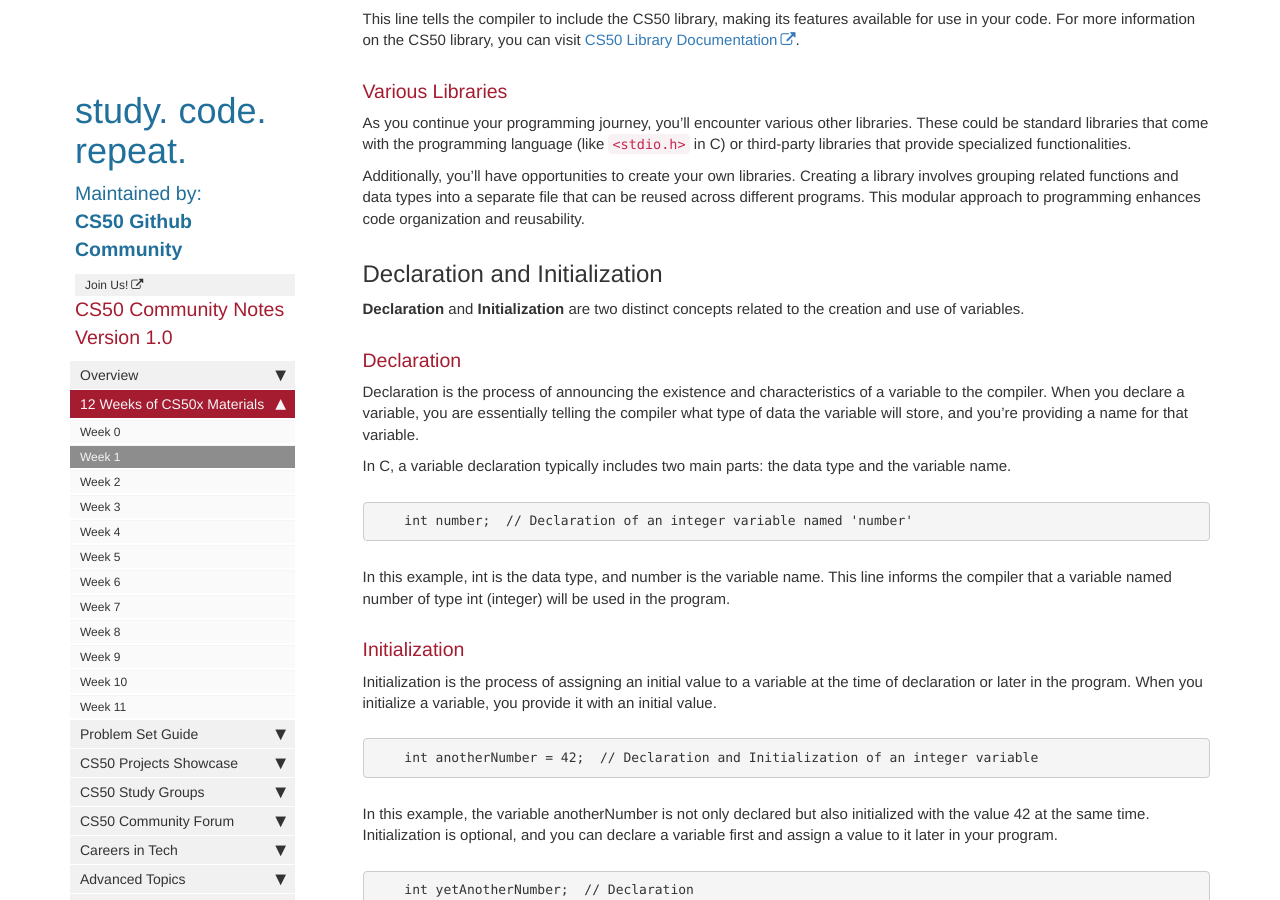
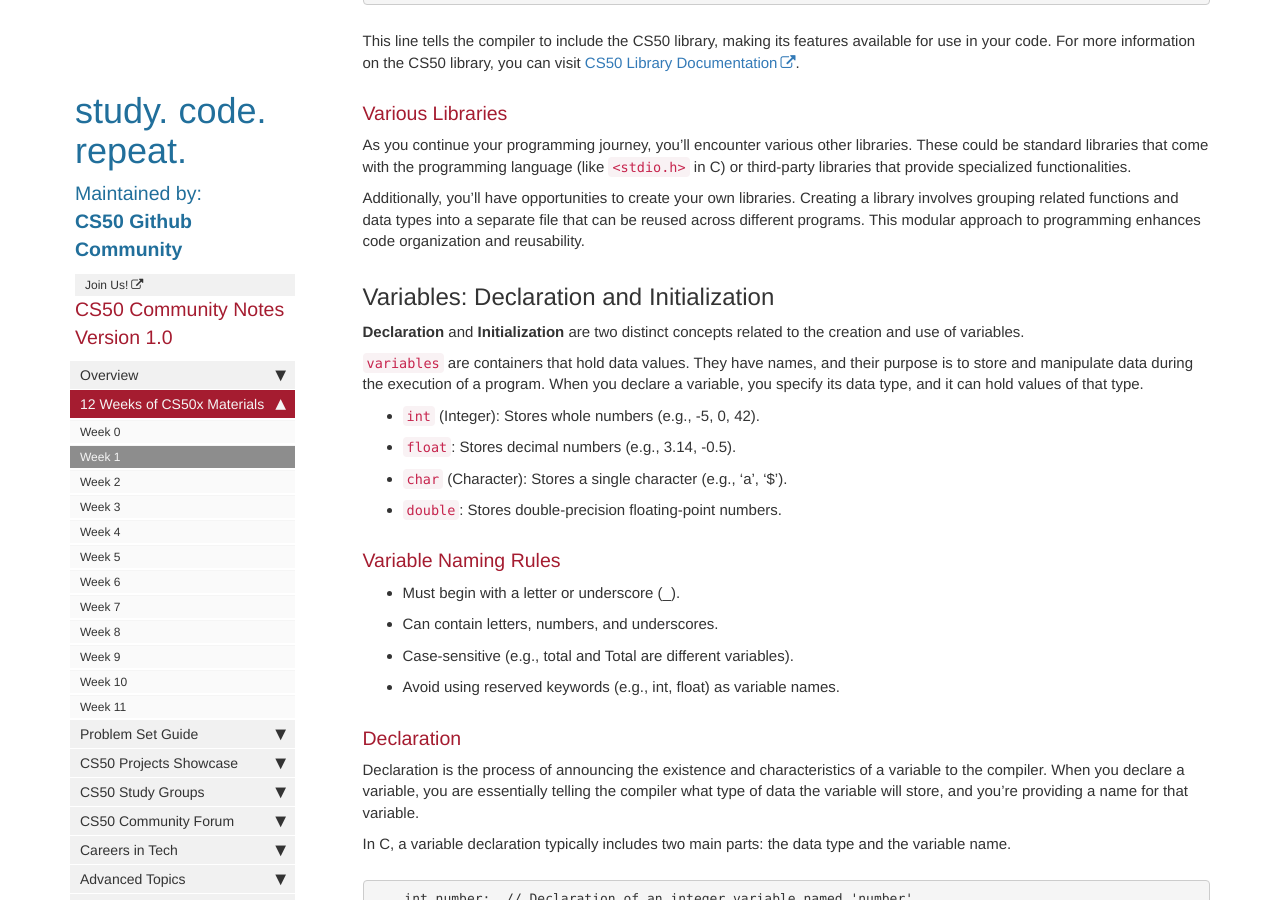
Before and after one commit to melissadeleonx/cs50-community-notes, a Jekyll site: the page built from pages/mydoc/week_1.md, in a window 1280 px wide and 900 px high, scrolled down 4799 px. Built offline with Jekyll 4.4.1, drawn with Linux system fonts in a browser that asks for light colours; comment, search, counter and statistics services are not loaded; some of the changed text lies outside the part shown.

Commit message:
week_1.md updated

```diff
--- a/pages/mydoc/week_1.md
+++ b/pages/mydoc/week_1.md
@@ -155,9 +155,22 @@ As you continue your programming journey, you'll encounter various other librari
 
 Additionally, you'll have opportunities to create your own libraries. Creating a library involves grouping related functions and data types into a separate file that can be reused across different programs. This modular approach to programming enhances code organization and reusability.
 
-## Declaration and Initialization
+## Variables: Declaration and Initialization
 
 **Declaration** and **Initialization** are two distinct concepts related to the creation and use of variables.
+
+`variables` are containers that hold data values. They have names, and their purpose is to store and manipulate data during the execution of a program. When you declare a variable, you specify its data type, and it can hold values of that type.
+
+- `int` (Integer): Stores whole numbers (e.g., -5, 0, 42).
+- `float`: Stores decimal numbers (e.g., 3.14, -0.5).
+- `char` (Character): Stores a single character (e.g., 'a', '$').
+- `double`: Stores double-precision floating-point numbers.
+
+### Variable Naming Rules
+- Must begin with a letter or underscore (_).
+- Can contain letters, numbers, and underscores.
+- Case-sensitive (e.g., total and Total are different variables).
+- Avoid using reserved keywords (e.g., int, float) as variable names.
 
 ### Declaration
 Declaration is the process of announcing the existence and characteristics of a variable to the compiler. When you declare a variable, you are essentially telling the compiler what type of data the variable will store, and you're providing a name for that variable.
```
